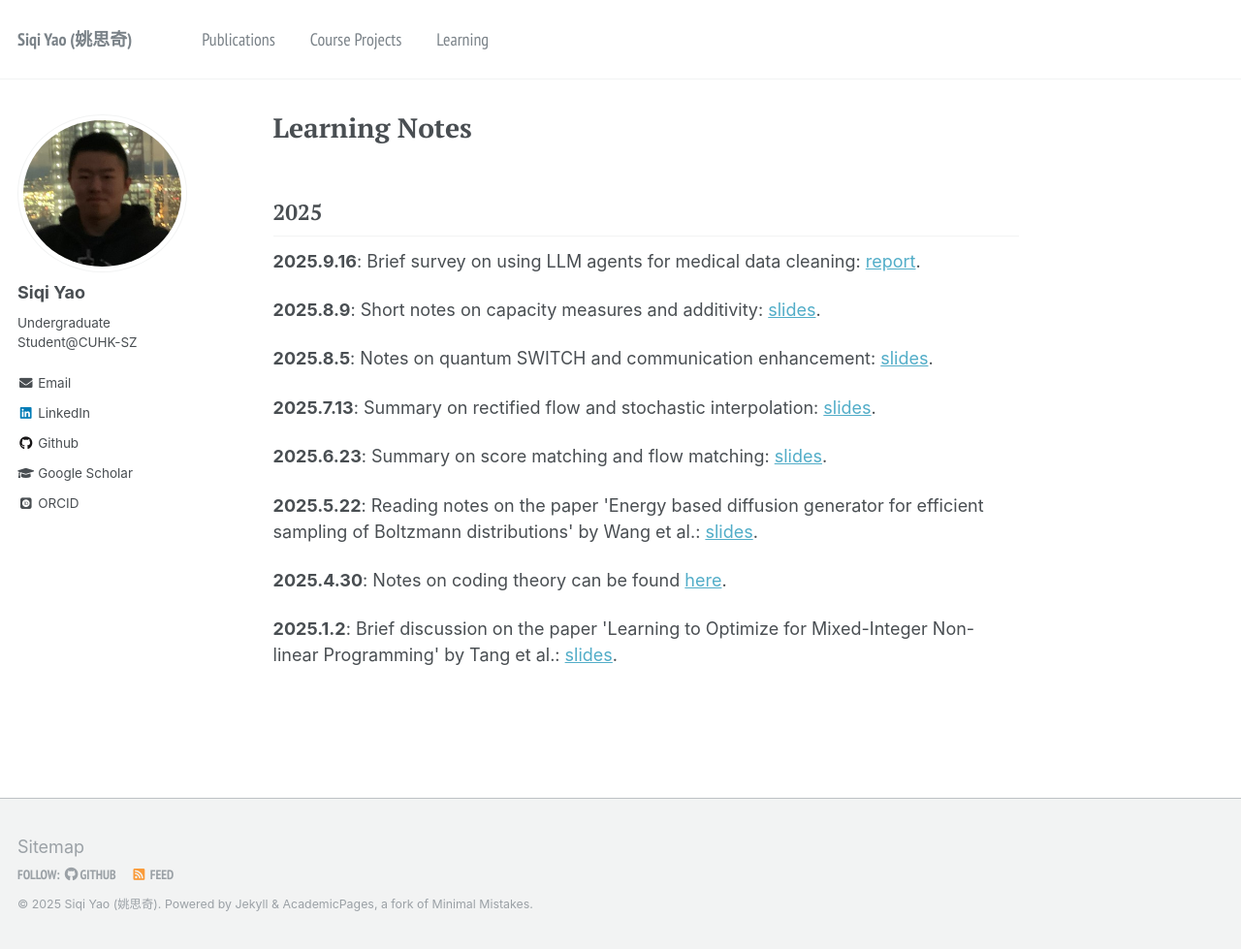
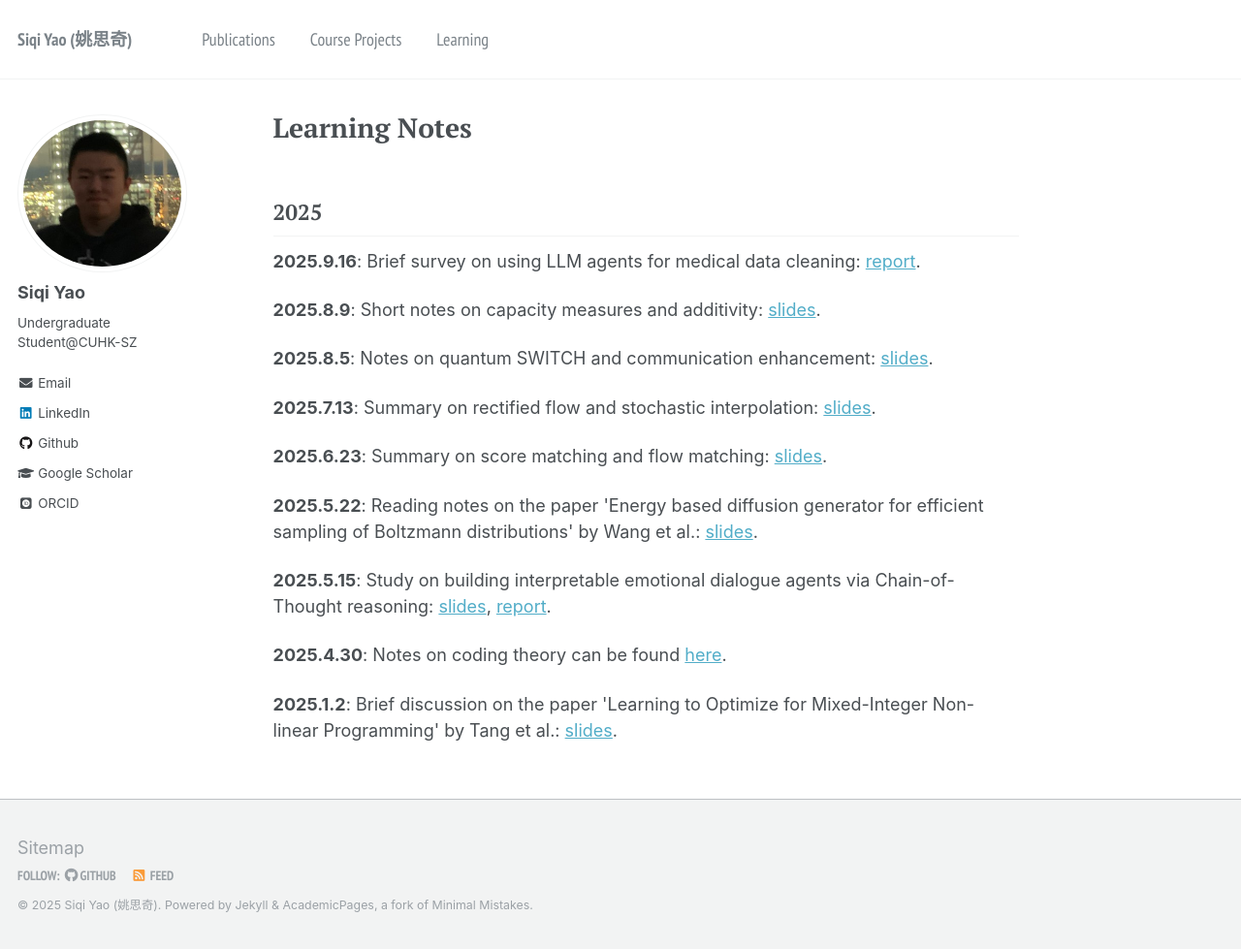
Before and after one commit to YaoSiqi2003/YaoSiqi2003.github.io, a Jekyll site: the page built from _pages/learning.md, in a window 1280 px wide and 979 px high. Shown: the whole window at 97% size. Built offline with Jekyll 4.4.1, drawn with Linux system fonts in a browser that asks for light colours; some web fonts are replaced; some of the changed lines change nothing that is shown.

Commit message:
Modify files

```diff
--- a/_pages/learning.md
+++ b/_pages/learning.md
@@ -28,18 +28,11 @@ author_profile: true
 
 <p><strong>2025.5.22</strong>: Reading notes on the paper 'Energy based diffusion generator for efficient sampling of Boltzmann distributions' by Wang et al.: <a href="/notes/energy_based_diffusion.pdf">slides</a>.</p>
 
-<!--
-<p><strong>2025.5.15</strong>: Study on building interpretable emotional dialogue agents via Chain-of-Thought reasoning: <a href="/notes/CoT.pptx">slides</a>, <a href="/notes/CoTReport.pdf">report</a>.</p>
- -->
+
+<p><strong>2025.5.15</strong>: Study on building interpretable emotional dialogue agents via Chain-of-Thought reasoning: <a href="/notes/Unified Emotional Intelligence using Chain of Thought.pptx">slides</a>, <a href="/notes/Unified Emotional Intelligence using Chain of Thought.pdf">report</a>.</p>
 
 
 
 <p><strong>2025.4.30</strong>: Notes on coding theory can be found <a href="https://github.com/YaoSiqi2003/Notes-on-coding-theory">here</a>.</p>
 
 <p><strong>2025.1.2</strong>: Brief discussion on the paper 'Learning to Optimize for Mixed-Integer Non-linear Programming' by Tang et al.: <a href="/notes/MINLP_Presentation.pdf">slides</a>.</p>
-
-<!--
-##  2024
-
-
-<p><strong>2024.12.21</strong>: Study on ICU queue simulation: <a href="/notes/IND174_Final_Report latest.pdf">report</a>.</p>  -->
```
Also changed, not shown: 2 other files.
